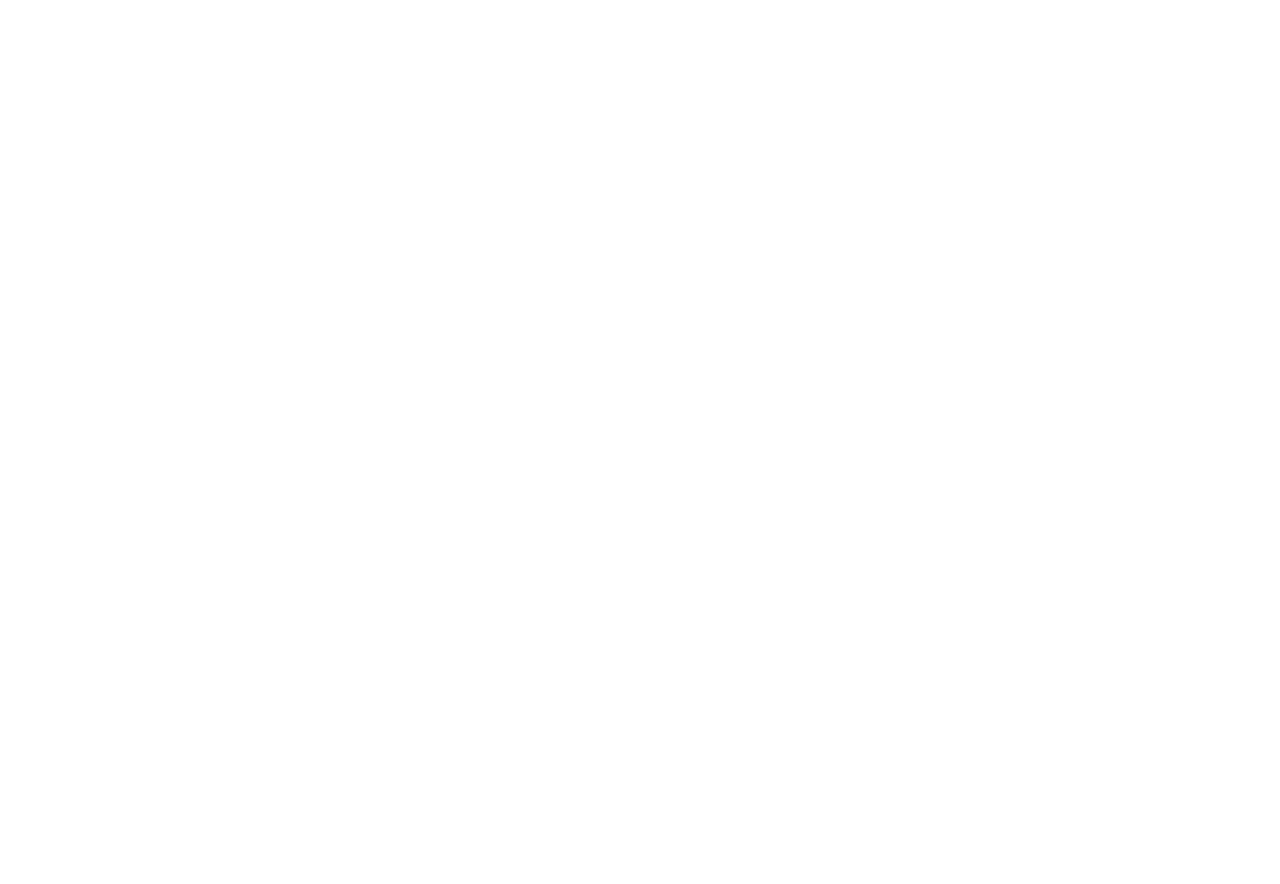
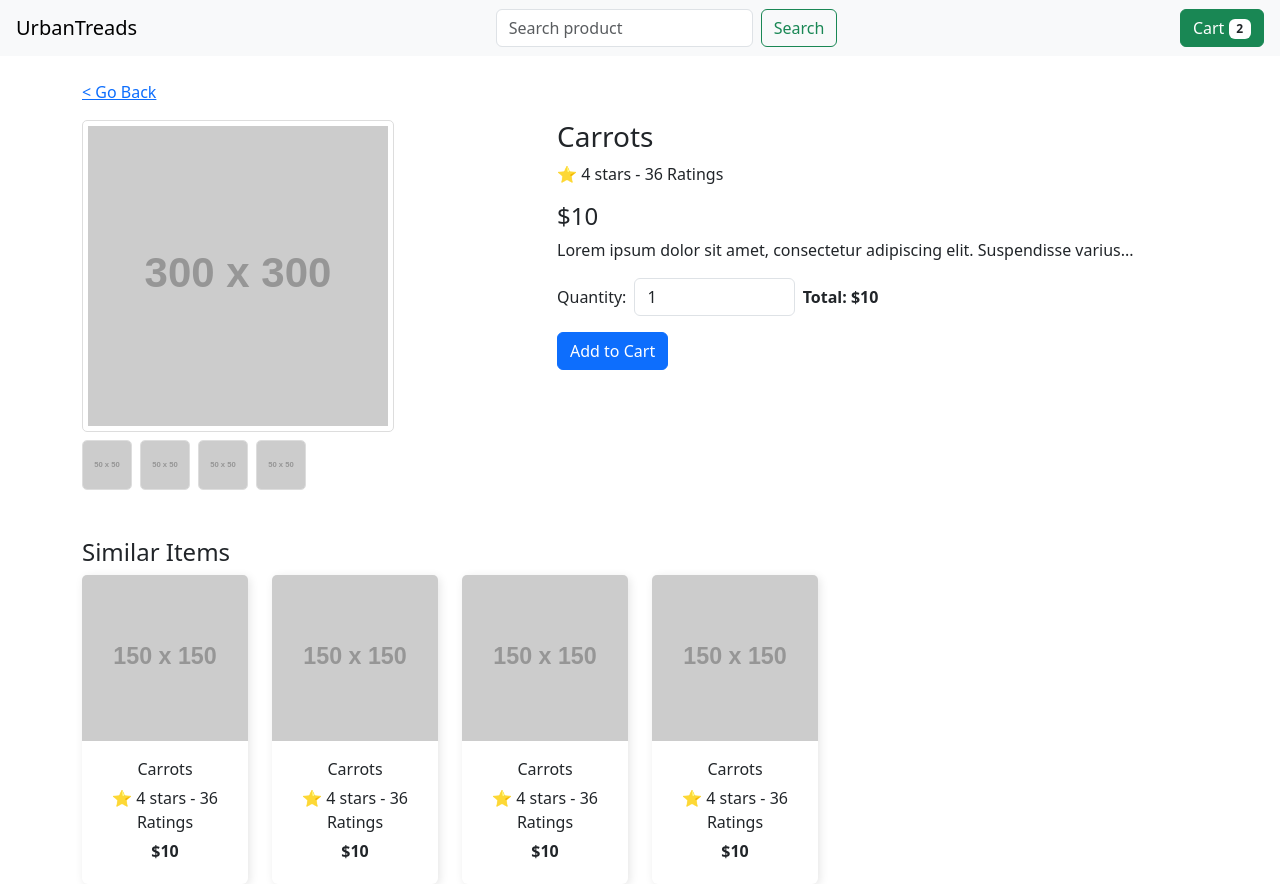
Before and after one commit to Kaysen1st/Armada-Group8, a plain HTML site: page index.html in a window 1280 px wide. Before the commit the page ends 800 px from the top, so only its background shows below. Drawn offline with nearby package versions, Linux system fonts and the light colour scheme; placeholder pictures from the web are drawn by us.

Commit message:
chatgpt code trial

```diff
--- a/index.html
+++ b/index.html
@@ -2,14 +2,108 @@
 <html lang="en">
 <head>
     <meta charset="UTF-8">
-    <meta name="viewport" content="width=device-width, initial-scale=1.0">
-    <title>Document</title>
+    <meta name="viewport" content="width=device-width, initial-scale=1">
+    <title>Product view</title>
+    <link href="https://cdn.jsdelivr.net/npm/bootstrap@5.3.0/dist/css/bootstrap.min.css" rel="stylesheet">
+    <link rel="stylesheet" href="styles.css">
 </head>
 <body>
-    <header>
-        <nav>
 
-        </nav>
-    </header>
+<!-- Navbar -->
+<nav class="navbar navbar-light bg-light px-3">
+    <a class="navbar-brand" href="#">UrbanTreads</a>
+    <form class="d-flex">
+        <input class="form-control me-2" type="search" placeholder="Search product">
+        <button class="btn btn-outline-success" type="submit">Search</button>
+    </form>
+    <button class="btn btn-success position-relative" id="cart-btn">
+        Cart <span class="badge bg-white text-dark" id="cart-count">2</span>
+    </button>
+</nav>
+
+<div class="container mt-4">
+    <a href="#" class="text-primary">&lt; Go Back</a>
+
+    <div class="row mt-3">
+        <!-- Product Image -->
+        <div class="col-md-5">
+            <img src="https://via.placeholder.com/300" class="img-fluid product-image">
+            <div class="d-flex mt-2">
+                <img src="https://via.placeholder.com/50" class="me-2 thumbnail">
+                <img src="https://via.placeholder.com/50" class="me-2 thumbnail">
+                <img src="https://via.placeholder.com/50" class="me-2 thumbnail">
+                <img src="https://via.placeholder.com/50" class="thumbnail">
+            </div>
+        </div>
+
+        <!-- Product Details -->
+        <div class="col-md-7">
+            <h3>Carrots</h3>
+            <p>⭐ 4 stars - 36 Ratings</p>
+            <h4>$10</h4>
+            <p>Lorem ipsum dolor sit amet, consectetur adipiscing elit. Suspendisse varius...</p>
+
+            <div class="d-flex align-items-center">
+                <label for="quantity" class="me-2">Quantity:</label>
+                <input type="number" id="quantity" class="form-control w-25 me-2" value="1" min="1">
+                <strong>Total: $<span id="total-price">10</span></strong>
+            </div>
+
+            <button class="btn btn-primary mt-3" onclick="addToCart()">Add to Cart</button>
+
+            <!-- Success message -->
+            <div id="success-message" class="alert alert-success mt-3 d-none">
+                Item added to cart successfully!
+            </div>
+        </div>
+    </div>
+
+    <!-- Similar Items -->
+    <h4 class="mt-5">Similar Items</h4>
+    <div class="row">
+        <div class="col-md-2">
+            <div class="card">
+                <img src="https://via.placeholder.com/150" class="card-img-top">
+                <div class="card-body text-center">
+                    <p class="card-title">Carrots</p>
+                    <p>⭐ 4 stars - 36 Ratings</p>
+                    <p><strong>$10</strong></p>
+                </div>
+            </div>
+        </div>
+        <div class="col-md-2">
+            <div class="card">
+                <img src="https://via.placeholder.com/150" class="card-img-top">
+                <div class="card-body text-center">
+                    <p class="card-title">Carrots</p>
+                    <p>⭐ 4 stars - 36 Ratings</p>
+                    <p><strong>$10</strong></p>
+                </div>
+            </div>
+        </div>
+        <div class="col-md-2">
+            <div class="card">
+                <img src="https://via.placeholder.com/150" class="card-img-top">
+                <div class="card-body text-center">
+                    <p class="card-title">Carrots</p>
+                    <p>⭐ 4 stars - 36 Ratings</p>
+                    <p><strong>$10</strong></p>
+                </div>
+            </div>
+        </div>
+        <div class="col-md-2">
+            <div class="card">
+                <img src="https://via.placeholder.com/150" class="card-img-top">
+                <div class="card-body text-center">
+                    <p class="card-title">Carrots</p>
+                    <p>⭐ 4 stars - 36 Ratings</p>
+                    <p><strong>$10</strong></p>
+                </div>
+            </div>
+        </div>
+    </div>
+</div>
+
+<script src="script.js"></script>
 </body>
 </html>
--- a/script.js
+++ b/script.js
@@ -0,0 +1,22 @@
+document.getElementById("quantity").addEventListener("input", updateTotal);
+
+function updateTotal() {
+    let quantity = parseInt(document.getElementById("quantity").value);
+    let pricePerItem = 10;
+    document.getElementById("total-price").innerText = quantity * pricePerItem;
+}
+
+function addToCart() {
+    let cartCount = document.getElementById("cart-count");
+    let currentCount = parseInt(cartCount.innerText);
+    let quantity = parseInt(document.getElementById("quantity").value);
+
+    cartCount.innerText = currentCount + quantity;
+
+    let successMessage = document.getElementById("success-message");
+    successMessage.classList.remove("d-none");
+
+    setTimeout(() => {
+        successMessage.classList.add("d-none");
+    }, 3000);
+}
--- a/styles.css
+++ b/styles.css
@@ -0,0 +1,27 @@
+.product-image {
+    border: 1px solid #ddd;
+    border-radius: 5px;
+    padding: 5px;
+    max-width: 100%;
+}
+
+.thumbnail {
+    width: 50px;
+    height: 50px;
+    border: 1px solid #ddd;
+    border-radius: 5px;
+    cursor: pointer;
+}
+
+.thumbnail:hover {
+    border-color: #007bff;
+}
+
+.card {
+    border: none;
+    box-shadow: 2px 2px 10px rgba(0, 0, 0, 0.1);
+}
+
+.card-body p {
+    margin-bottom: 5px;
+}
```
